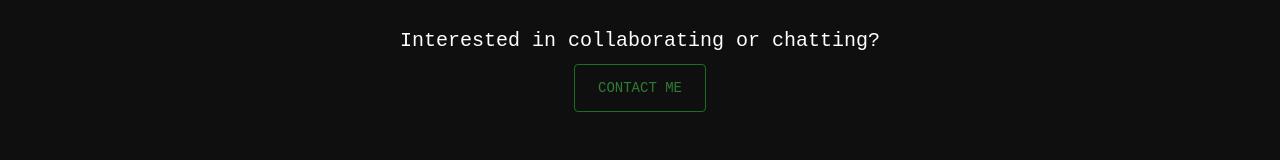
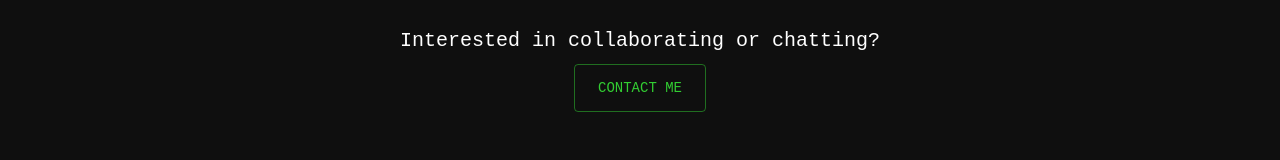
Before and after one commit to Dyltom/iamdylan.dev, a Next.js app: page / in a window 1280 px wide. Shown: the part 779-939 px from the top of the page. Built offline with nearby package versions, Linux system fonts and the light colour scheme.

Commit message:
bugfix contact me styling

```diff
--- a/src/app/page.tsx
+++ b/src/app/page.tsx
@@ -210,7 +210,7 @@ export default function HomePage() {
           Interested in collaborating or chatting?
         </Typography>
         <Button variant="outlined" color="secondary">
-          <Button href="/contact" color="success">
+          <Button href="/contact" color="secondary">
             Contact Me
           </Button>
         </Button>
```
